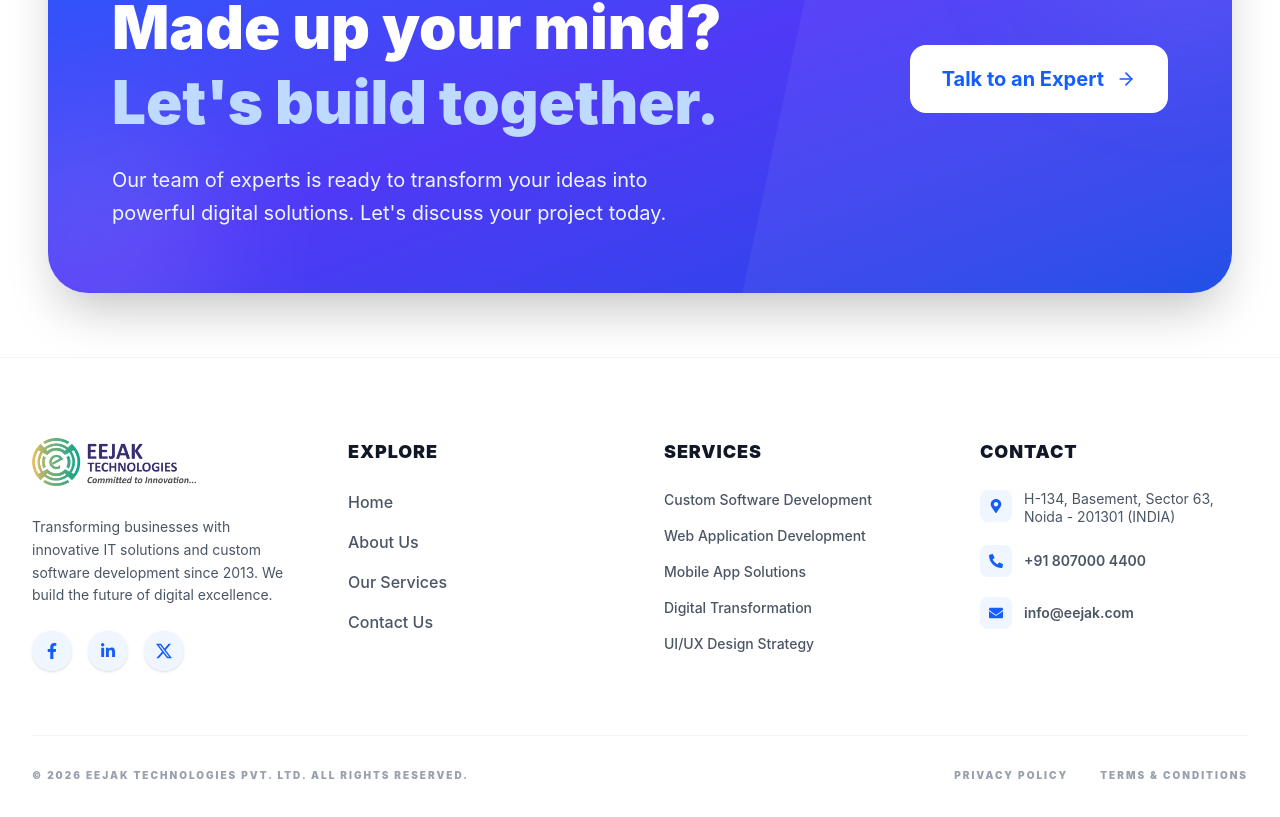
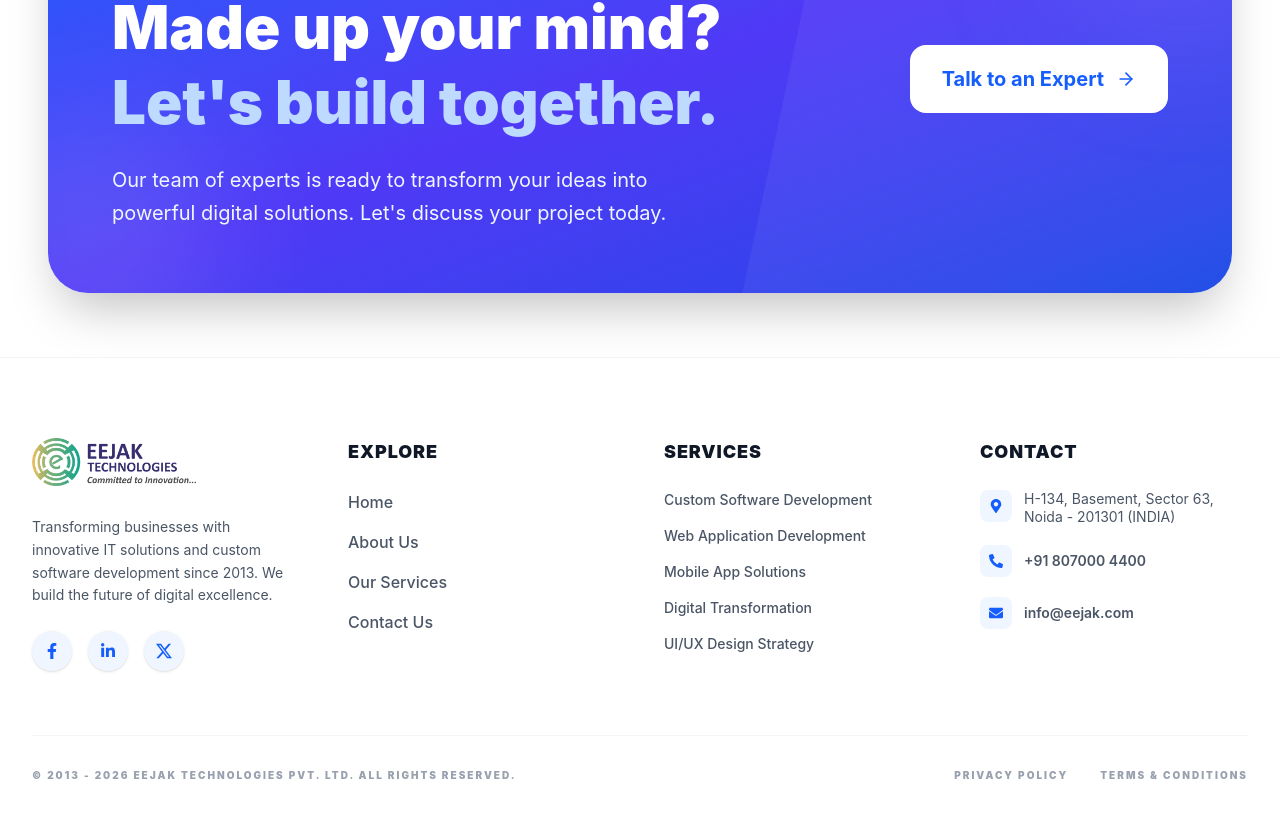
Before and after one commit to akasheejak/Eejak-Tech, a React (Vite) app: page / in a window 1280 px wide. Shown: the part 8397-9214 px from the top of the page. Built offline with nearby package versions, Linux system fonts and the light colour scheme.

Commit message:
set the alignment of in footer

```diff
--- a/src/components/Footer.jsx
+++ b/src/components/Footer.jsx
@@ -99,7 +99,7 @@ const Footer = () => {
 
         {/* Bottom Bar */}
         <div className="border-t border-gray-100 pt-8 flex flex-col md:flex-row items-center justify-between gap-6 text-[10px] tracking-[0.2em] uppercase font-black text-gray-400">
-          <p>&copy; {currentYear} Eejak Technologies Pvt. Ltd. All rights reserved.</p>
+          <p>&copy; 2013 - {currentYear} Eejak Technologies Pvt. Ltd. All rights reserved.</p>
           <div className="flex items-center space-x-8">
             <a href="#" className="hover:text-blue-600 transition-colors">Privacy Policy</a>
             <a href="#" className="hover:text-blue-600 transition-colors">Terms & Conditions</a>
```
